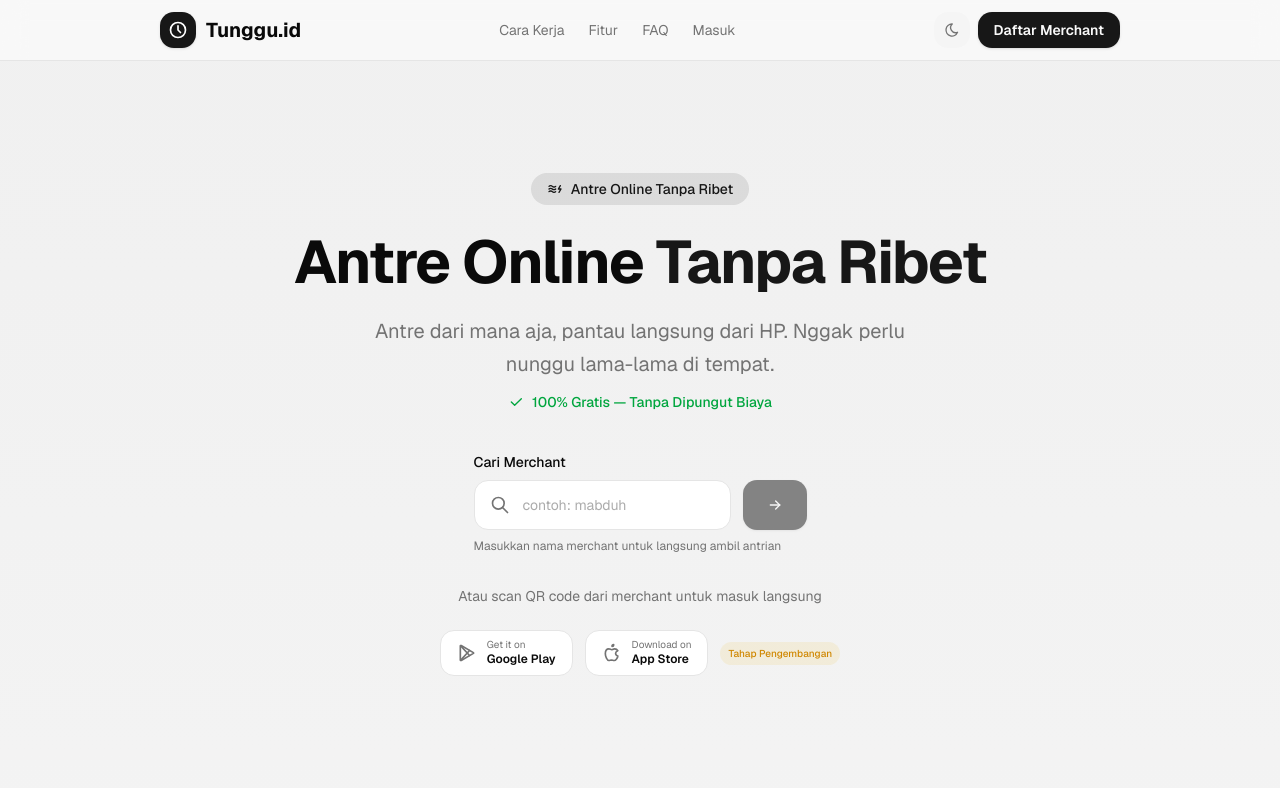
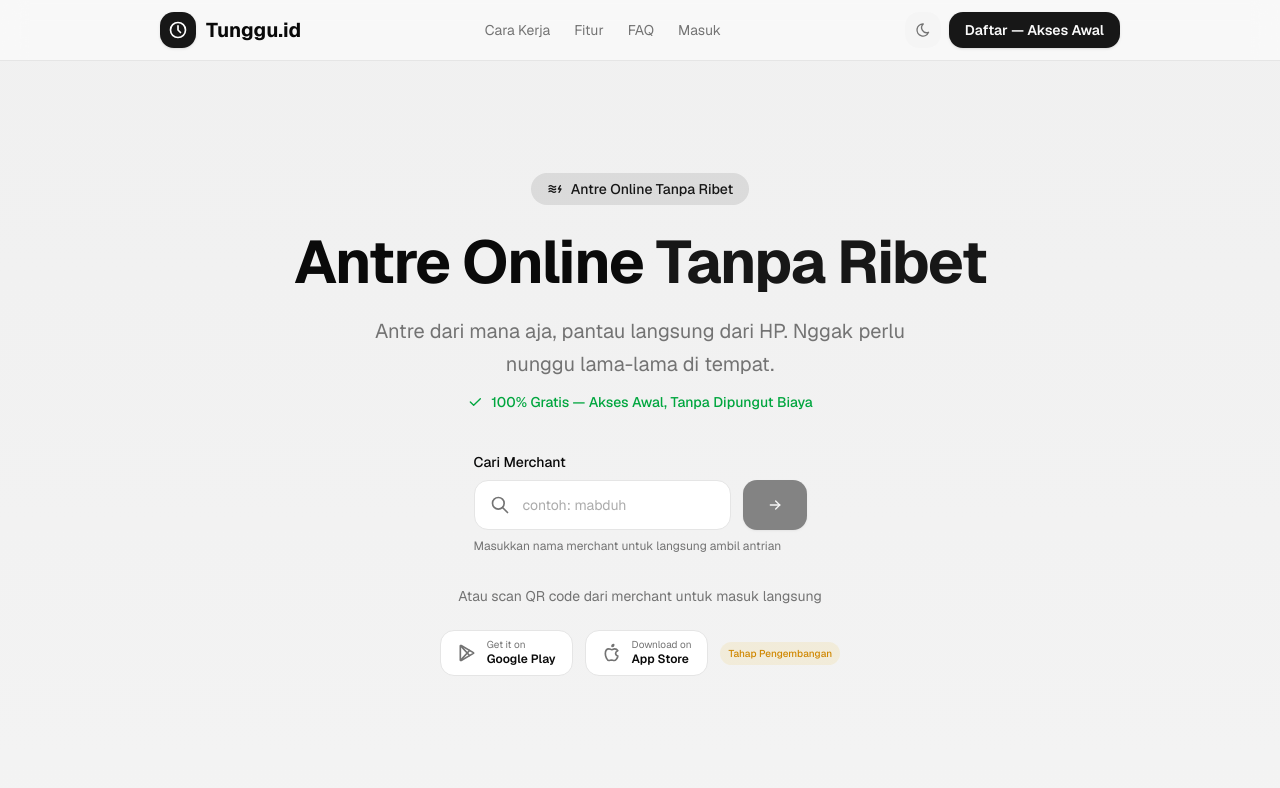
Before and after one commit to m-abduh/antrian, a Next.js app in the folder client/: page / in a window 1280 px wide. Shown: the top 788 px of the page. Built offline with nearby package versions, Linux system fonts and the light colour scheme; no server answers.

Commit message:
feat: add akses awal gratis note to landing page

```diff
--- a/client/src/app/page.tsx
+++ b/client/src/app/page.tsx
@@ -45,7 +45,7 @@ const testimonials = [
 ];
 
 const faqs = [
-  { q: 'Apakah Tunggu.id gratis?', a: 'Ya, Tunggu.id gratis untuk merchant. Kami menyediakan fitur dasar tanpa biaya berlangganan. Untuk fitur premium akan kami informasikan lebih lanjut.' },
+  { q: 'Apakah Tunggu.id gratis?', a: 'Ya, Tunggu.id gratis untuk merchant. Akses awal tanpa biaya berlangganan. Fitur premium akan kami informasikan lebih lanjut.' },
   { q: 'Bagaimana cara daftar jadi merchant?', a: 'Klik tombol "Daftar Merchant", isi data diri, buat merchant dengan nama dan slug, lalu siap digunakan. Total proses kurang dari 5 menit.' },
   { q: 'Apakah pelanggan perlu install apps?', a: 'Tidak perlu. Pelanggan cukup buka link merchant atau scan QR code lewat browser HP. Semua berjalan di web.' },
   { q: 'Bisa dipake untuk banyak layanan?', a: 'Bisa. Satu merchant bisa punya banyak layanan, dikelompokkan dalam grup. Contoh: potong rambut, creambath, coloring — dalam grup "Hair Treatment".' },
@@ -103,7 +103,7 @@ export default function LandingPage() {
               href={`${adminUrl}/register`}
               className="hidden sm:inline-flex items-center gap-2 px-4 py-2 bg-primary text-primary-foreground text-sm font-semibold rounded-xl hover:opacity-90 transition-all shadow-sm"
             >
-              Daftar Merchant
+              Daftar — Akses Awal
             </a>
           </div>
         </div>
@@ -151,7 +151,7 @@ export default function LandingPage() {
             className="mt-3 flex items-center justify-center gap-2 text-sm text-green-600 dark:text-green-400 font-medium"
           >
             <IconCheck className="w-4 h-4" />
-            100% Gratis — Tanpa Dipungut Biaya
+            100% Gratis — Akses Awal, Tanpa Dipungut Biaya
           </motion.p>
 
           <motion.form
@@ -575,14 +575,14 @@ export default function LandingPage() {
               Siap Kelola Antrian?
             </h2>
             <p className="mt-2 md:mt-3 text-primary-foreground/80 max-w-md mx-auto text-sm md:text-base">
-              Daftar gratis jadi merchant, kelola antrian dengan mudah.
+              Daftar gratis jadi merchant, kelola antrian dengan mudah. Akses awal, tanpa biaya.
             </p>
             <div className="mt-6 md:mt-8 flex flex-col sm:flex-row items-center justify-center gap-3">
               <a
                 href={`${adminUrl}/register`}
                 className="px-6 md:px-8 py-3 bg-white text-primary font-semibold rounded-xl hover:bg-white/90 transition-all shadow-lg"
               >
-                Daftar Merchant Gratis
+                Daftar Merchant — Akses Awal Gratis
               </a>
               <a
                 href={`${adminUrl}/login`}
@@ -623,7 +623,7 @@ export default function LandingPage() {
             <div>
               <h4 className="font-semibold text-sm text-foreground mb-3">Merchant</h4>
               <ul className="space-y-2 text-sm text-muted-foreground">
-                <li><a href={`${adminUrl}/register`} className="hover:text-foreground transition-colors">Daftar</a></li>
+                <li><a href={`${adminUrl}/register`} className="hover:text-foreground transition-colors">Daftar — Akses Awal</a></li>
                 <li><a href={`${adminUrl}/login`} className="hover:text-foreground transition-colors">Masuk</a></li>
                 <li><a href={`${adminUrl}/dashboard`} className="hover:text-foreground transition-colors">Dashboard</a></li>
               </ul>
```
